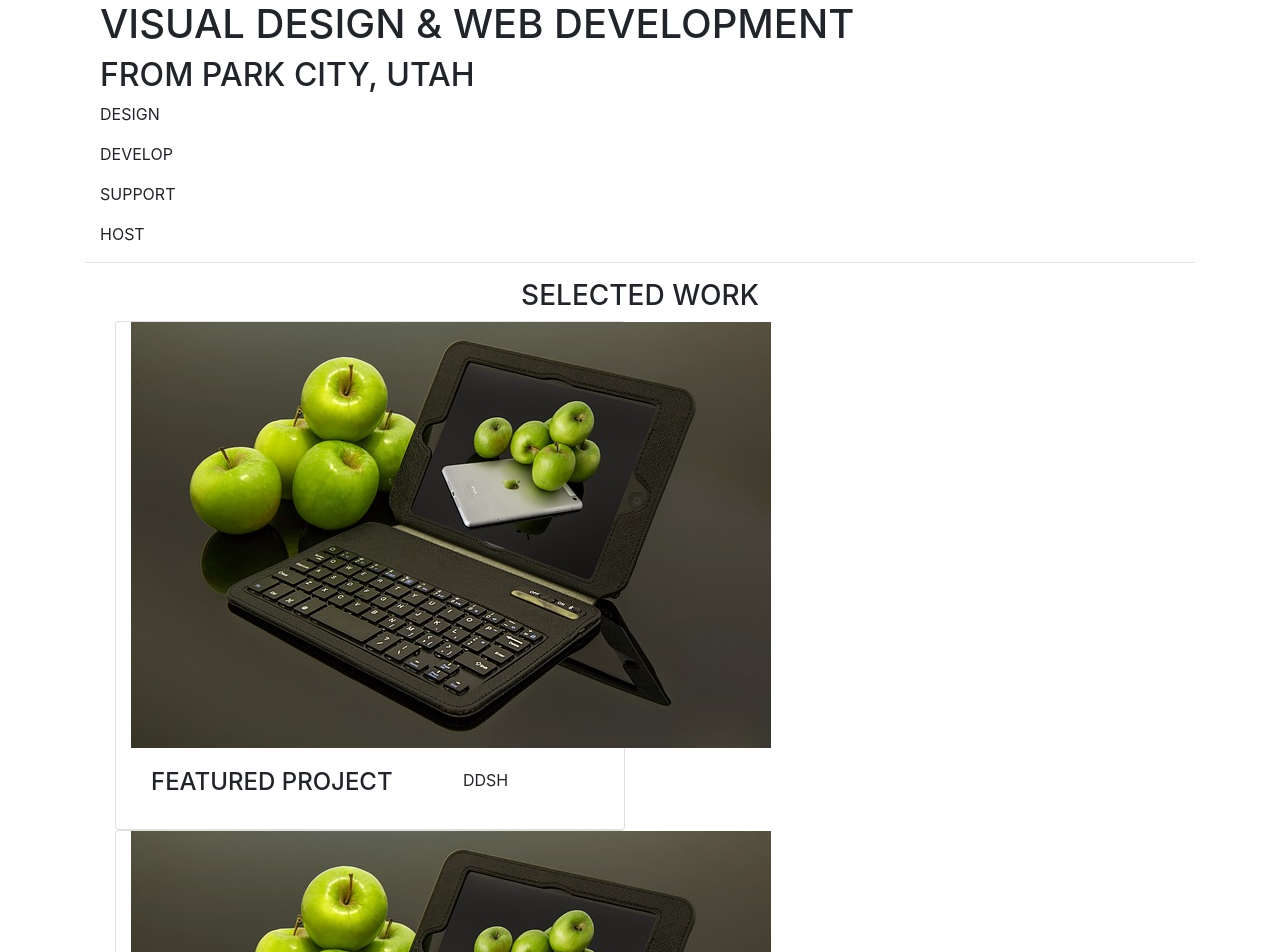
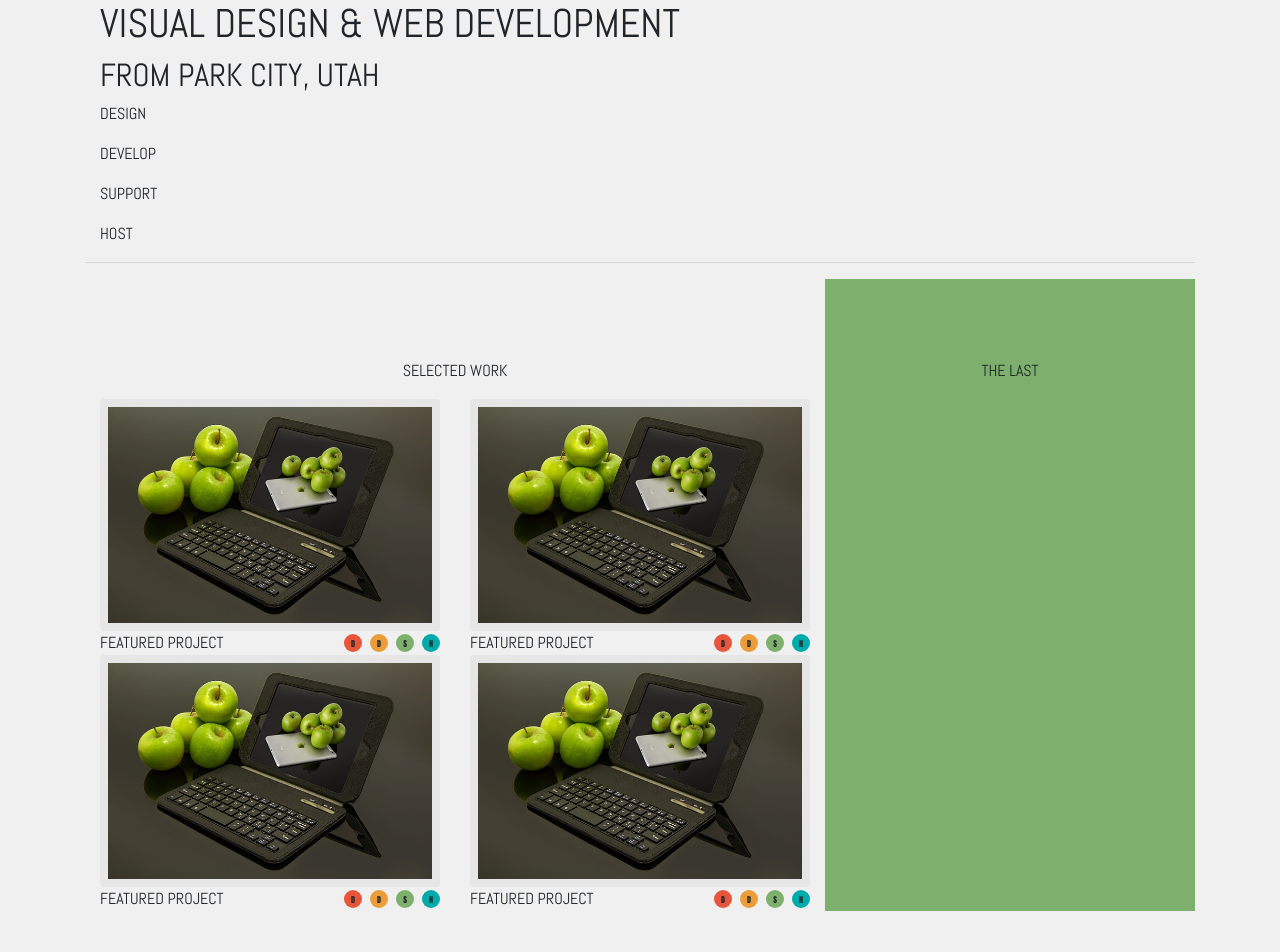
Before and after one commit to carrillo-robles-regulus/codeup-design-project, a plain HTML site: page index.html in a window 1280 px wide. Shown: the top 952 px of the page. After the commit the page ends 911 px from the top, so only its background shows below. Drawn offline with nearby package versions, Linux system fonts and the light colour scheme; a web font is replaced by a local one.

Commit message:
Added small cards to the body

```diff
--- a/index.html
+++ b/index.html
@@ -39,112 +39,83 @@
         </div>
     </header>
     <hr>
-    <main class="container">
-        <h3 class="text-center">SELECTED WORK</h3>
-        <div class="row-cols-2">
-            <div class="col">
-                <div class="card">
-                    <div class="container ">
-                        <div class="row">
-                            <div class="col-12">
-                                <img src="assets/images/apple-ipad.jpg" alt="apple ipad">
+    <main class="container-fluid">
+        <div class="row">
+            <div class="col-12 col-md-8">
+                <p class="text-uppercase sub-title">Selected Work</p>
+                <div class="row">
+<!--                    First card -->
+                    <div class="col-12 col-md-6">
+                        <div class="custom-card">
+                            <div class="images">
+                                <img class="w-100" src="assets/images/apple-ipad.jpg" alt="apple-ipad">
+                            </div>
+                            <div class="mb-4 mb-md-0 d-flex">
+                                <div class="mr-auto text-uppercase">Featured Project</div>
+                                <div class="custom-card-small-circles d-flex align-items-center">
+                                    <div class="small-circles text-center red"><span>D</span></div>
+                                    <div class="small-circles text-center gold"><span>D</span></div>
+                                    <div class="small-circles text-center lime"><span>S</span></div>
+                                    <div class="small-circles text-center teal"><span>H</span></div>
+                                </div>
                             </div>
                         </div>
-                        <div class="card-body">
-                            <div class="row">
-                                <div class="col-8">
-                                    <h4 class="card-title">FEATURED PROJECT</h4>
+                    </div>
+<!--                    SECOND CARD-->
+                    <div class="d-none d-sm-block col-12 col-md-6">
+                        <div class="custom-card">
+                            <div class="images">
+                                <img class="w-100" src="assets/images/apple-ipad.jpg" alt="apple-ipad">
+                            </div>
+                            <div class="mb-4 mb-md-0 d-flex">
+                                <div class="mr-auto text-uppercase">Featured Project</div>
+                                <div class="custom-card-small-circles d-flex align-items-center">
+                                    <div class="small-circles text-center red"><span>D</span></div>
+                                    <div class="small-circles text-center gold"><span>D</span></div>
+                                    <div class="small-circles text-center lime"><span>S</span></div>
+                                    <div class="small-circles text-center teal"><span>H</span></div>
                                 </div>
-                                <div class="col-4">
-                                    <ul class="d-flex flex-row list-unstyled">
-                                        <li>D</li>
-                                        <li>D</li>
-                                        <li>S</li>
-                                        <li>H</li>
-                                    </ul>
+                            </div>
+                        </div>
+                    </div>
+<!--                    THIRD CARD -->
+                    <div class="d-none d-sm-block col-12 col-md-6">
+                        <div class="custom-card">
+                            <div class="images">
+                                <img class="w-100" src="assets/images/apple-ipad.jpg" alt="apple-ipad">
+                            </div>
+                            <div class="mb-4 mb-md-0 d-flex">
+                                <div class="mr-auto text-uppercase">Featured Project</div>
+                                <div class="custom-card-small-circles d-flex align-items-center">
+                                    <div class="small-circles text-center red"><span>D</span></div>
+                                    <div class="small-circles text-center gold"><span>D</span></div>
+                                    <div class="small-circles text-center lime"><span>S</span></div>
+                                    <div class="small-circles text-center teal"><span>H</span></div>
+                                </div>
+                            </div>
+                        </div>
+                    </div>
+<!--                    FOURTH CARD-->
+                    <div class="d-none d-sm-block col-12 col-md-6">
+                        <div class="custom-card">
+                            <div class="images">
+                                <img class="w-100" src="assets/images/apple-ipad.jpg" alt="apple-ipad">
+                            </div>
+                            <div class="mb-4 mb-md-0 d-flex">
+                                <div class="mr-auto text-uppercase">Featured Project</div>
+                                <div class="custom-card-small-circles d-flex align-items-center">
+                                    <div class="small-circles text-center red"><span>D</span></div>
+                                    <div class="small-circles text-center gold"><span>D</span></div>
+                                    <div class="small-circles text-center lime"><span>S</span></div>
+                                    <div class="small-circles text-center teal"><span>H</span></div>
                                 </div>
                             </div>
                         </div>
                     </div>
                 </div>
             </div>
-            <div class="col">
-                <div class="card">
-                    <div class="container ">
-                        <div class="row">
-                            <div class="col-12">
-                                <img src="assets/images/apple-ipad.jpg" alt="apple ipad">
-                            </div>
-                        </div>
-                        <div class="card-body">
-                            <div class="row">
-                                <div class="col-8">
-                                    <h4 class="card-title">FEATURED PROJECT</h4>
-                                </div>
-                                <div class="col-4">
-                                    <ul class="d-flex flex-row list-unstyled">
-                                        <li>D</li>
-                                        <li>D</li>
-                                        <li>S</li>
-                                        <li>H</li>
-                                    </ul>
-                                </div>
-                            </div>
-                        </div>
-                    </div>
-                </div>
-            </div>
-            <div class="col">
-                <div class="card">
-                    <div class="container ">
-                        <div class="row">
-                            <div class="col-12">
-                                <img src="assets/images/apple-ipad.jpg" alt="apple ipad">
-                            </div>
-                        </div>
-                        <div class="card-body">
-                            <div class="row">
-                                <div class="col-8">
-                                    <h4 class="card-title">FEATURED PROJECT</h4>
-                                </div>
-                                <div class="col-4">
-                                    <ul class="d-flex flex-row list-unstyled">
-                                        <li>D</li>
-                                        <li>D</li>
-                                        <li>S</li>
-                                        <li>H</li>
-                                    </ul>
-                                </div>
-                            </div>
-                        </div>
-                    </div>
-                </div>
-            </div>
-            <div class="col">
-                <div class="card">
-                    <div class="container ">
-                        <div class="row">
-                            <div class="col-12">
-                                <img src="assets/images/apple-ipad.jpg" alt="apple ipad">
-                            </div>
-                        </div>
-                        <div class="card-body">
-                            <div class="row">
-                                <div class="col-8">
-                                    <h4 class="card-title">FEATURED PROJECT</h4>
-                                </div>
-                                <div class="col-4">
-                                    <ul class="d-flex flex-row list-unstyled">
-                                        <li>D</li>
-                                        <li>D</li>
-                                        <li>S</li>
-                                        <li>H</li>
-                                    </ul>
-                                </div>
-                            </div>
-                        </div>
-                    </div>
-                </div>
+            <div class="d-none d-md-block col-md-4 lime">
+                <p class="text-uppercase sub-title">The Last</p>
             </div>
         </div>
     </main>
--- a/styles.css
+++ b/styles.css
@@ -0,0 +1,39 @@
+body{
+    font-family: 'Abel', sans-serif;
+    background: #f0f0f0;
+}
+
+:root {
+    --red: #e6563b;
+    --lime: #7cb06c;
+    --gold: #EB9D3A;
+    --teal: #00aba9;
+}
+.red{background-color: var(--red);}
+.lime{background-color: var(--lime);}
+.gold{background-color: var(--gold);}
+.teal{background-color: var(--teal);}
+
+.sub-title{
+    text-align: center;
+    margin-top: 5em;
+}
+.images {
+    max-width: 100%;
+    border: .5em solid #e6e6e6;
+    border-radius: 4px;
+    background-size: cover;
+}
+.small-circles{
+    height: 18px;
+    width: 18px;
+    border-radius: 18px;
+    font-size: 8px;
+    line-height: 18px;
+    font-family:'Anton', sans-serif;
+    margin-left: 1em;
+}
+.small-circles span{
+    position: relative;
+    top: 1px
+}
```
